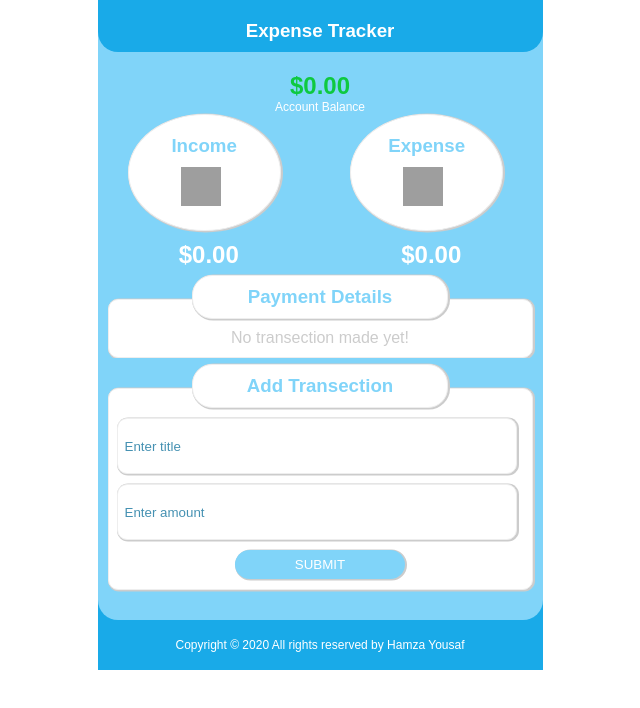
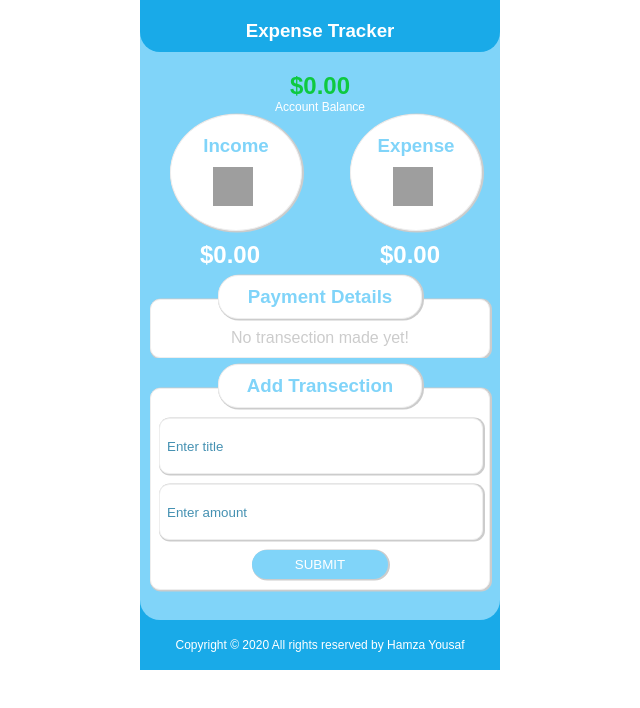
Before and after one commit to detroit007/expensetracker-, a React (Create React App) app: page / in a window 1280 px wide. Shown: the top 708 px of the page, without its empty margins (320-960 px from the left). Built offline with nearby package versions, Linux system fonts and the light colour scheme; grey boxes are pictures that could not be loaded.

Commit message:
error handling

```diff
--- a/src/App.css
+++ b/src/App.css
@@ -1,8 +1,6 @@
 .main_container {
-	width: 30%;
-	min-width: 445px;
+	width: 360px;
 	background-color: #19aae8;
-	height: 100%;
 	margin-top: 0;
 	margin-bottom: 0;
 	margin-right: auto;
--- a/src/components/Transections.js
+++ b/src/components/Transections.js
@@ -27,11 +27,18 @@ const [ amount, setAmount] = useState('');
 		}else if(amount === ''){
 			setCheck(true);
 			setErrText('Enter some amount!')
-		} else{
-			setCheck(false);
-			addExpenseHandler(transection);
-	          		setInputName('');
-	          		setAmount('');
+		} else {
+			const reg = /^\-?(\d+\.?\d*|\d*\.?\d+)$/
+			if(reg.test(amount)){
+
+				setCheck(false);
+				addExpenseHandler(transection);
+		          		setInputName('');
+		          		setAmount('');
+		    }else{
+      			setCheck(true);
+				setErrText('Enter some amount!')
+      		}
 		}
 	}
 
@@ -58,6 +65,7 @@ const [ amount, setAmount] = useState('');
 			          	className='amount'
 			          	placeholder='Enter amount'
 			          	value={amount}
+			          	type='number'
 			          	onChange={e=>{setAmount(e.target.value)}}
 		          	/>
 
```
